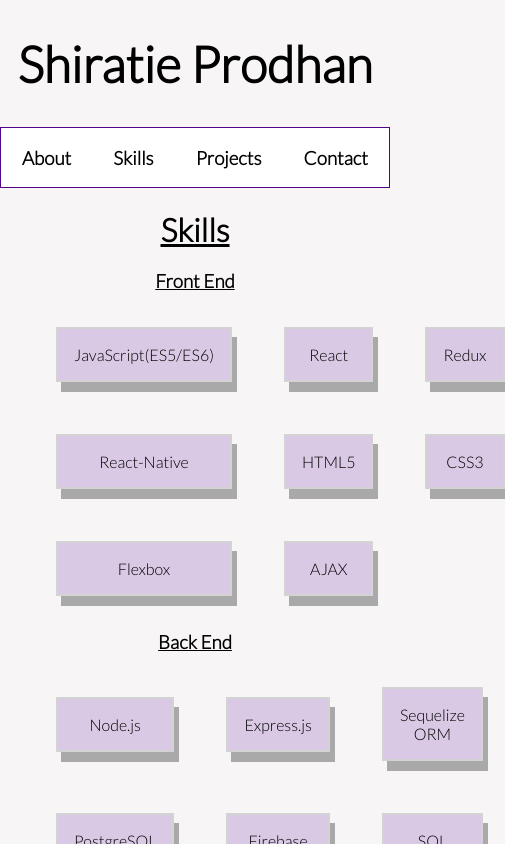
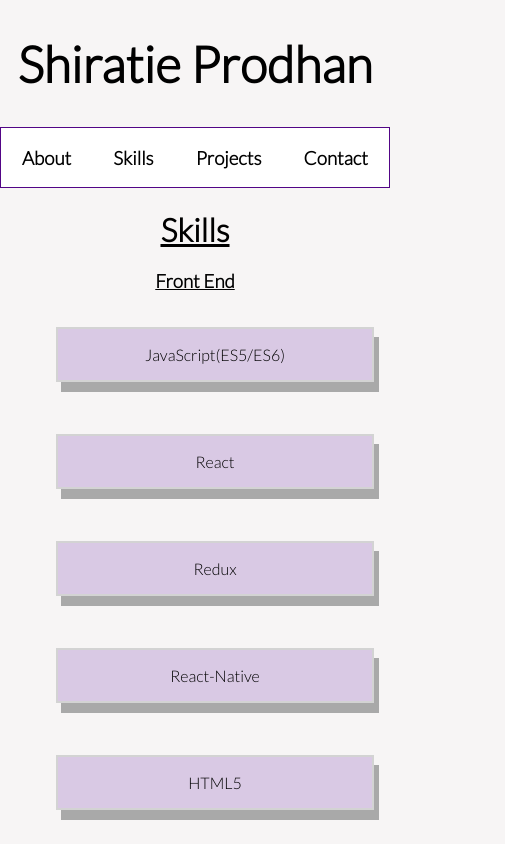
Before and after one commit to shiratiee/personal-website, a React (Create React App) app: page /skills in a window 390 px wide. Shown: the top 844 px of the page, 505 px wide, since content can reach past the window. Built offline with nearby package versions, Linux system fonts and the light colour scheme; a web font is replaced by a local one.

Commit message:
responsive css grid design for skills

```diff
--- a/src/App.css
+++ b/src/App.css
@@ -61,11 +61,9 @@
   justify-content: center; */
   display: grid;
   grid-gap: 20px;
-  grid-template-columns: repeat(3, 1fr);
+  grid-template-columns: repeat(auto-fill, minmax(250px, 1fr));
   list-style: none;
 }
-
-
 
 
 .list li {
```
